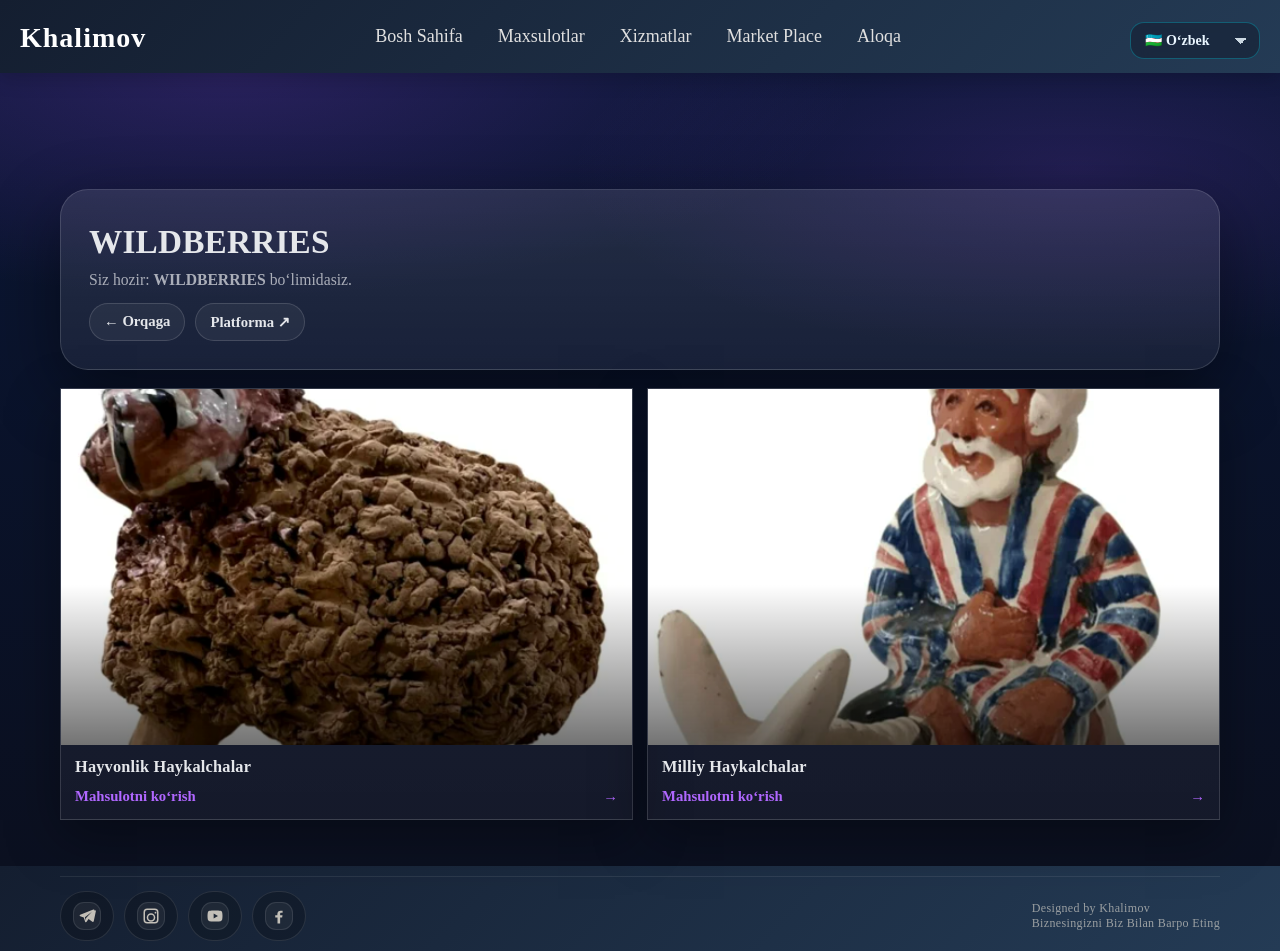
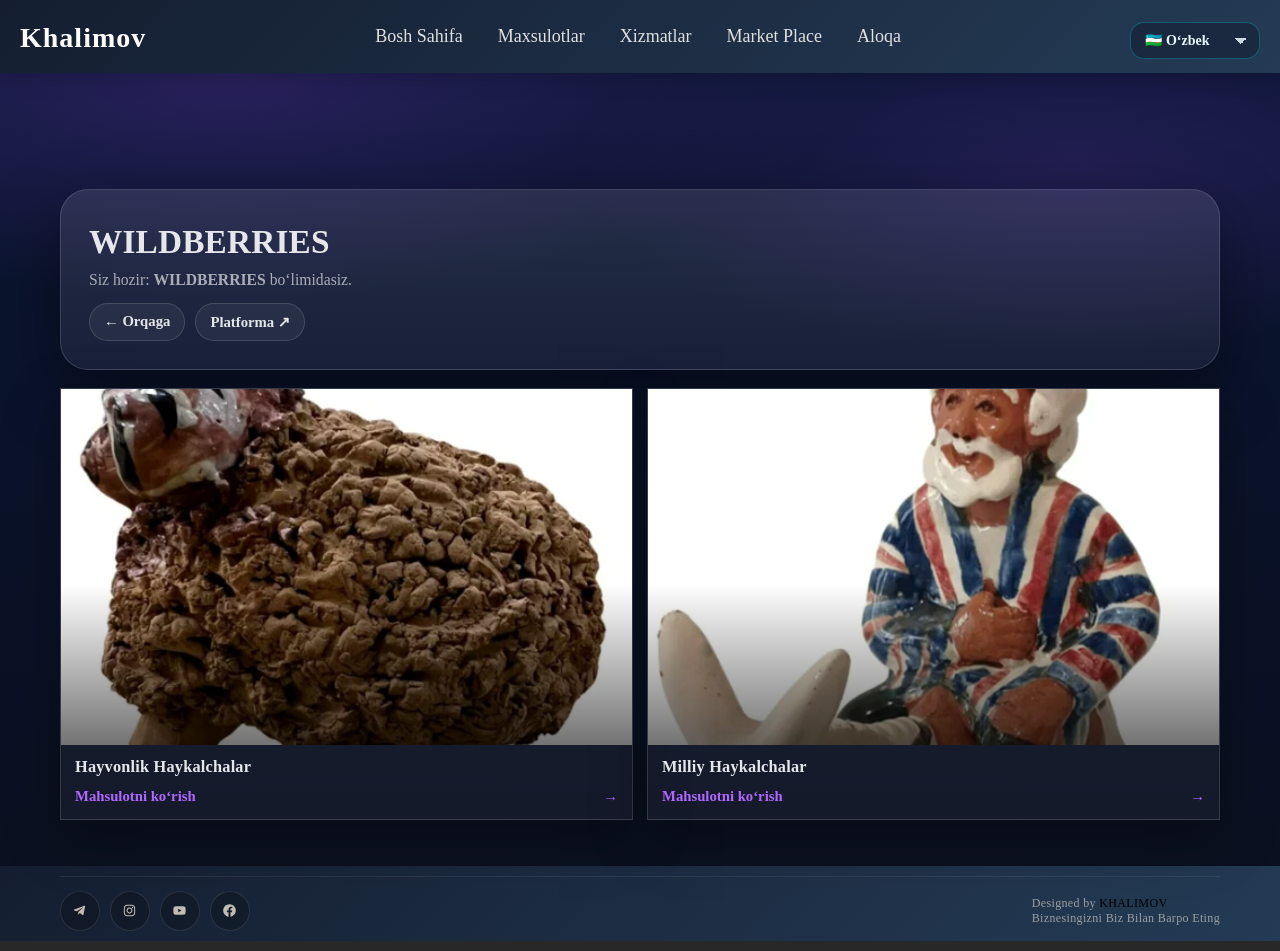
Before and after one commit to amonovdobry07/7-fevral_Loyiha, a React (Vite) app: page /marketplace/1 in a window 1280 px wide. Built offline with nearby package versions, Linux system fonts and the light colour scheme; a web font is replaced by a local one.

Commit message:
react-icons added

```diff
--- a/src/Pages/MarketPLace/MarketPlaceSingl.jsx
+++ b/src/Pages/MarketPLace/MarketPlaceSingl.jsx
@@ -15,8 +15,8 @@ const MARKET_META = {
 const PRODUCTS_BY_MARKET = {
   ozon: [
 
-    { id: "o3", title: "Hayvonlik Haykalchalar", img: p3, url: "https://uz.ozon.com/?utm_source=google&utm_medium=cpc&utm_campaign=Uz_general_product_search_brand_ru_ozon&gad_source=1&gad_campaignid=21492574749&gbraid=0AAAAAD37XSoB8TZilhfYyPMXSHk-uMIW6&gclid=CjwKCAiAtLvMBhB_EiwA1u6_Ppr9p6y1fwi3rJsBitaxYH5jtweQfgQbfAti93HE0AXiL7qD__bD7BoCTMAQAvD_BwE&abt_att=1&origin_referer=www.google.com" },
-    { id: "o4", title: "Milliy Haykalchalar", img: p4, url: "https://uz.ozon.com/?utm_source=google&utm_medium=cpc&utm_campaign=Uz_general_product_search_brand_ru_ozon&gad_source=1&gad_campaignid=21492574749&gbraid=0AAAAAD37XSoB8TZilhfYyPMXSHk-uMIW6&gclid=CjwKCAiAtLvMBhB_EiwA1u6_Ppr9p6y1fwi3rJsBitaxYH5jtweQfgQbfAti93HE0AXiL7qD__bD7BoCTMAQAvD_BwE&abt_att=1&origin_referer=www.google.com" },
+    { id: "o3", title: "Hayvonlik Haykalchalar", img: p3, url: "https://uz.ozon.com/product/statuetka-3530878850/?oos_search=false" },
+    { id: "o4", title: "Milliy Haykalchalar", img: p4, url: "https://uz.ozon.com/product/statuetka-3530873807/?oos_search=false" },
   ],
   yandex: [
 
@@ -25,8 +25,8 @@ const PRODUCTS_BY_MARKET = {
   ],
   uzum: [
 
-    { id: "u3", title: "Hayvonlik Haykalchalar", img: p3, url: "https://uzum.uz/uz" },
-    { id: "u4", title: "Milliy Haykalchalar", img: p4, url: "https://uzum.uz/uz" },
+    { id: "u3", title: "Hayvonlik Haykalchalar", img: p3, url: "https://uzum.uz/uz/product/keramik-haykalcha-qol-mehnati-2405483?skuId=8637399" },
+    { id: "u4", title: "Milliy Haykalchalar", img: p4, url: "https://uzum.uz/uz/product/keramik-haykalcha-qol-mehnati-2405329?skuId=8636764" },
   ],
   wb: [
 
--- a/src/Sections/Footer/Footer.jsx
+++ b/src/Sections/Footer/Footer.jsx
@@ -1,6 +1,9 @@
 import React from "react";
 import "../../Styles/Footer.scss";
-
+import { FaTelegramPlane } from "react-icons/fa";
+import { FaInstagram } from "react-icons/fa";
+import { FaYoutube } from "react-icons/fa";
+import { FaFacebook } from "react-icons/fa";
 export default function Footer() {
   const year = new Date().getFullYear();
 
@@ -13,17 +16,13 @@ export default function Footer() {
             {/* Telegram */}
             <a
               className="ft2__pill ft2__pill--tg"
-              href="https://t.me/USERNAME"
+              href="https://t.me/UstaMirjon_0718"
               target="_blank"
               rel="noreferrer"
               aria-label="Telegram"
               title="Telegram"
             >
-              <span className="ft2__ico" aria-hidden="true">
-                <svg viewBox="0 0 24 24" className="ft2__svg">
-                  <path d="M21.9 4.6c.2-.8-.6-1.5-1.4-1.2L2.9 10.4c-.9.4-.9 1.7.1 2l4.7 1.5 1.8 5.7c.3.9 1.5 1 2 .2l2.6-3.7 5 3.7c.7.5 1.7.1 1.9-.8l3-14.4zM9.2 13.5l9.4-7.1-7.8 8.2-.3 3.1-1.5-4.6z" />
-                </svg>
-              </span>
+             <FaTelegramPlane />
             </a>
 
             {/* Instagram */}
@@ -35,11 +34,7 @@ export default function Footer() {
               aria-label="Instagram"
               title="Instagram"
             >
-              <span className="ft2__ico" aria-hidden="true">
-                <svg viewBox="0 0 24 24" className="ft2__svg">
-                  <path d="M7 2h10a5 5 0 0 1 5 5v10a5 5 0 0 1-5 5H7a5 5 0 0 1-5-5V7a5 5 0 0 1 5-5zm10 2H7a3 3 0 0 0-3 3v10a3 3 0 0 0 3 3h10a3 3 0 0 0 3-3V7a3 3 0 0 0-3-3zm-5 4.3A5.7 5.7 0 1 1 6.3 14 5.7 5.7 0 0 1 12 8.3zm0 2A3.7 3.7 0 1 0 15.7 14 3.7 3.7 0 0 0 12 10.3zM18 6.4a1.2 1.2 0 1 1-1.2 1.2A1.2 1.2 0 0 1 18 6.4z" />
-                </svg>
-              </span>
+             <FaInstagram />
             </a>
 
             {/* YouTube */}
@@ -51,11 +46,7 @@ export default function Footer() {
               aria-label="YouTube"
               title="YouTube"
             >
-              <span className="ft2__ico" aria-hidden="true">
-                <svg viewBox="0 0 24 24" className="ft2__svg">
-                  <path d="M21.6 7.2a3 3 0 0 0-2.1-2.1C17.7 4.6 12 4.6 12 4.6s-5.7 0-7.5.5A3 3 0 0 0 2.4 7.2 31 31 0 0 0 2 12a31 31 0 0 0 .4 4.8 3 3 0 0 0 2.1 2.1c1.8.5 7.5.5 7.5.5s5.7 0 7.5-.5a3 3 0 0 0 2.1-2.1A31 31 0 0 0 22 12a31 31 0 0 0-.4-4.8zM10.2 15.3V8.7L16 12l-5.8 3.3z" />
-                </svg>
-              </span>
+              <FaYoutube />
             </a>
 
             {/* Facebook */}
@@ -67,16 +58,12 @@ export default function Footer() {
               aria-label="Facebook"
               title="Facebook"
             >
-              <span className="ft2__ico" aria-hidden="true">
-                <svg viewBox="0 0 24 24" className="ft2__svg">
-                  <path d="M13.5 22v-8h2.7l.5-3h-3.2V9.1c0-.8.3-1.4 1.5-1.4h1.8V5.1c-.3 0-1.4-.1-2.6-.1-2.6 0-4.4 1.6-4.4 4.5V11H7v3h3v8h3.5z" />
-                </svg>
-              </span>
+             <FaFacebook />
             </a>
           </div>
 
           <div className="ft2__fine">
-            <span>Designed by Khalimov</span>
+            <span>Designed by <a   href="https://t.me/xusni_axi" target="_blank" rel="noreferrer" style={{textDecoration: "none", color: "black"}}> KHALIMOV </a></span>
             <br />
             <span>Biznesingizni Biz Bilan Barpo Eting </span>
           </div>
--- a/src/Styles/Footer.scss
+++ b/src/Styles/Footer.scss
@@ -25,10 +25,10 @@
   text-decoration:none;
   display:inline-flex;
   align-items:center;
-  gap: 9px;
-
   padding: 10px 12px;
-  border-radius: 999px;
+  border-radius: 50%;
+  height: 40px;
+  width: 40px;
 
   font-weight: 900;
   font-size: 13px;
```
